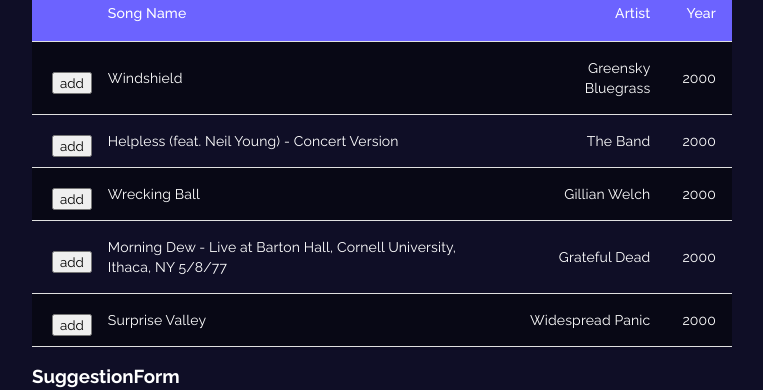
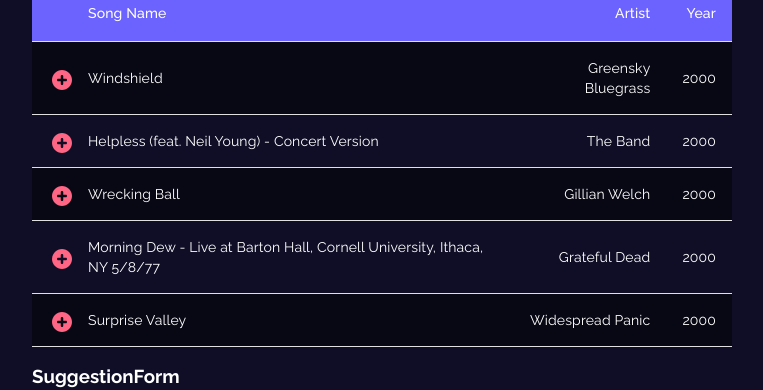
Before and after one commit to Spotify-Suggester/Front-End, a React (Create React App) app: page /favorites in a window 1280 px wide. Shown: the part 254-644 px from the top of the page, without its empty margins (258-1021 px from the left). Built offline with nearby package versions, Linux system fonts and the light colour scheme.

Commit message:
Fix svg fill-rule issue and click in svg component

```diff
--- a/src/components/ListComponent.js
+++ b/src/components/ListComponent.js
@@ -66,11 +66,11 @@
           {rows.map((row) => (
             <StyledTableRow key={row.name}>
               <StyledTableCell component='th' scope='row'>
-                <button
-                  onClick={() => setFavorites([...favorites, results[0]])}
-                >
-                  add
-                </button>
+                <span onClick={() => setFavorites([...favorites, results[0]])}>
+                  <PlusSign
+                    color="#ff6584"
+                  />
+                </span>
               </StyledTableCell>
               <StyledTableCell component='th' scope='row'>
                 {row.name}
--- a/src/svg/MinusSign.js
+++ b/src/svg/MinusSign.js
@@ -9,8 +9,8 @@
     xmlns='http://www.w3.org/2000/svg'
   >
     <path
-      fill-rule='evenodd'
-      clip-rule='evenodd'
+      fillRule='evenodd'
+      clipRule='evenodd'
       d='M8 16C10.1217 16 12.1566 15.1571 13.6569 13.6569C15.1571 12.1566 16 10.1217 16 8C16 5.87827 15.1571 3.84344 13.6569 2.34315C12.1566 0.842855 10.1217 0 8 0C5.87827 0 3.84344 0.842855 2.34315 2.34315C0.842855 3.84344 0 5.87827 0 8C0 10.1217 0.842855 12.1566 2.34315 13.6569C3.84344 15.1571 5.87827 16 8 16ZM5 7C4.73478 7 4.48043 7.10536 4.29289 7.29289C4.10536 7.48043 4 7.73478 4 8C4 8.26522 4.10536 8.51957 4.29289 8.70711C4.48043 8.89464 4.73478 9 5 9H11C11.2652 9 11.5196 8.89464 11.7071 8.70711C11.8946 8.51957 12 8.26522 12 8C12 7.73478 11.8946 7.48043 11.7071 7.29289C11.5196 7.10536 11.2652 7 11 7H5Z'
       fill={color}
     />
--- a/src/svg/PlusSign.js
+++ b/src/svg/PlusSign.js
@@ -9,8 +9,8 @@
     xmlns='http://www.w3.org/2000/svg'
   >
     <path
-      fill-rule='evenodd'
-      clip-rule='evenodd'
+      fillRule='evenodd'
+      clipRule='evenodd'
       d='M8 16C10.1217 16 12.1566 15.1571 13.6569 13.6569C15.1571 12.1566 16 10.1217 16 8C16 5.87827 15.1571 3.84344 13.6569 2.34315C12.1566 0.842855 10.1217 0 8 0C5.87827 0 3.84344 0.842855 2.34315 2.34315C0.842855 3.84344 0 5.87827 0 8C0 10.1217 0.842855 12.1566 2.34315 13.6569C3.84344 15.1571 5.87827 16 8 16ZM9 5C9 4.73478 8.89464 4.48043 8.70711 4.29289C8.51957 4.10536 8.26522 4 8 4C7.73478 4 7.48043 4.10536 7.29289 4.29289C7.10536 4.48043 7 4.73478 7 5V7H5C4.73478 7 4.48043 7.10536 4.29289 7.29289C4.10536 7.48043 4 7.73478 4 8C4 8.26522 4.10536 8.51957 4.29289 8.70711C4.48043 8.89464 4.73478 9 5 9H7V11C7 11.2652 7.10536 11.5196 7.29289 11.7071C7.48043 11.8946 7.73478 12 8 12C8.26522 12 8.51957 11.8946 8.70711 11.7071C8.89464 11.5196 9 11.2652 9 11V9H11C11.2652 9 11.5196 8.89464 11.7071 8.70711C11.8946 8.51957 12 8.26522 12 8C12 7.73478 11.8946 7.48043 11.7071 7.29289C11.5196 7.10536 11.2652 7 11 7H9V5Z'
       fill={color}
     />
```
